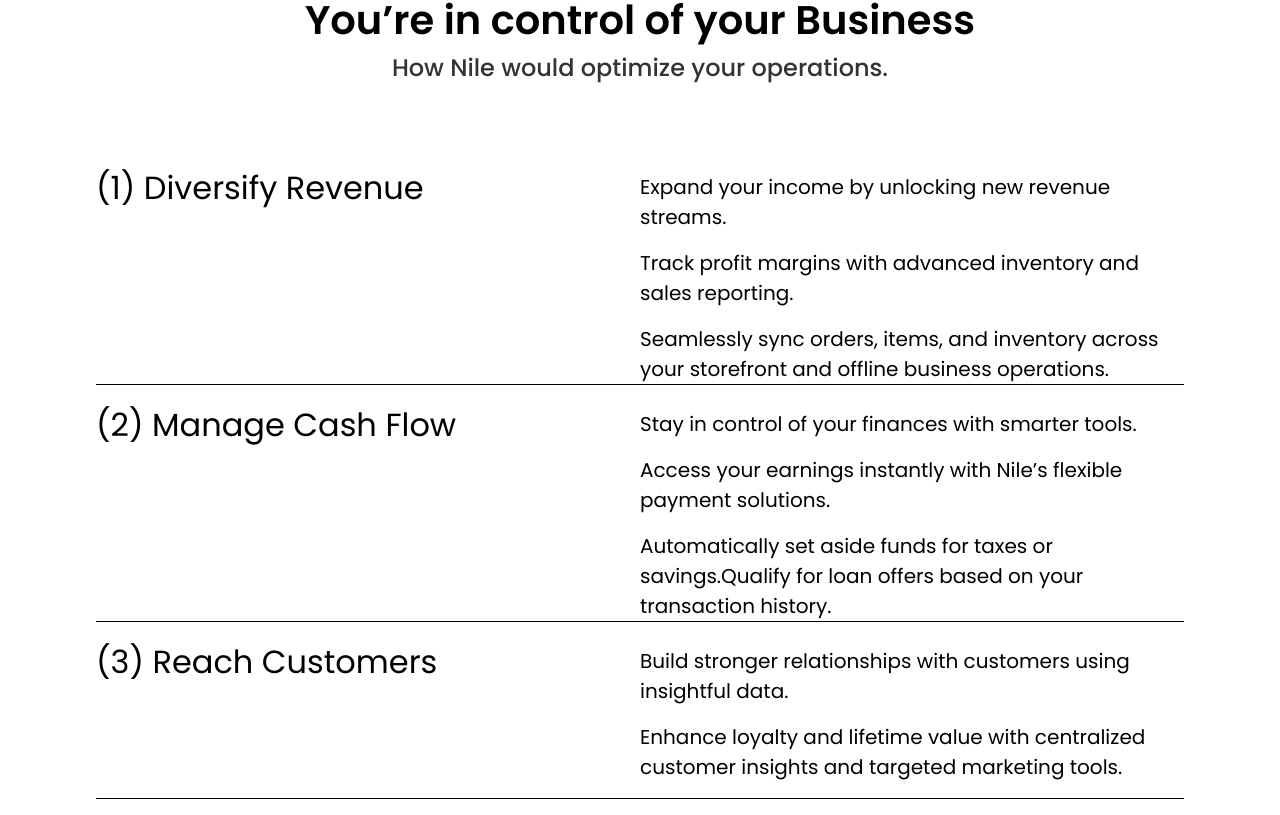
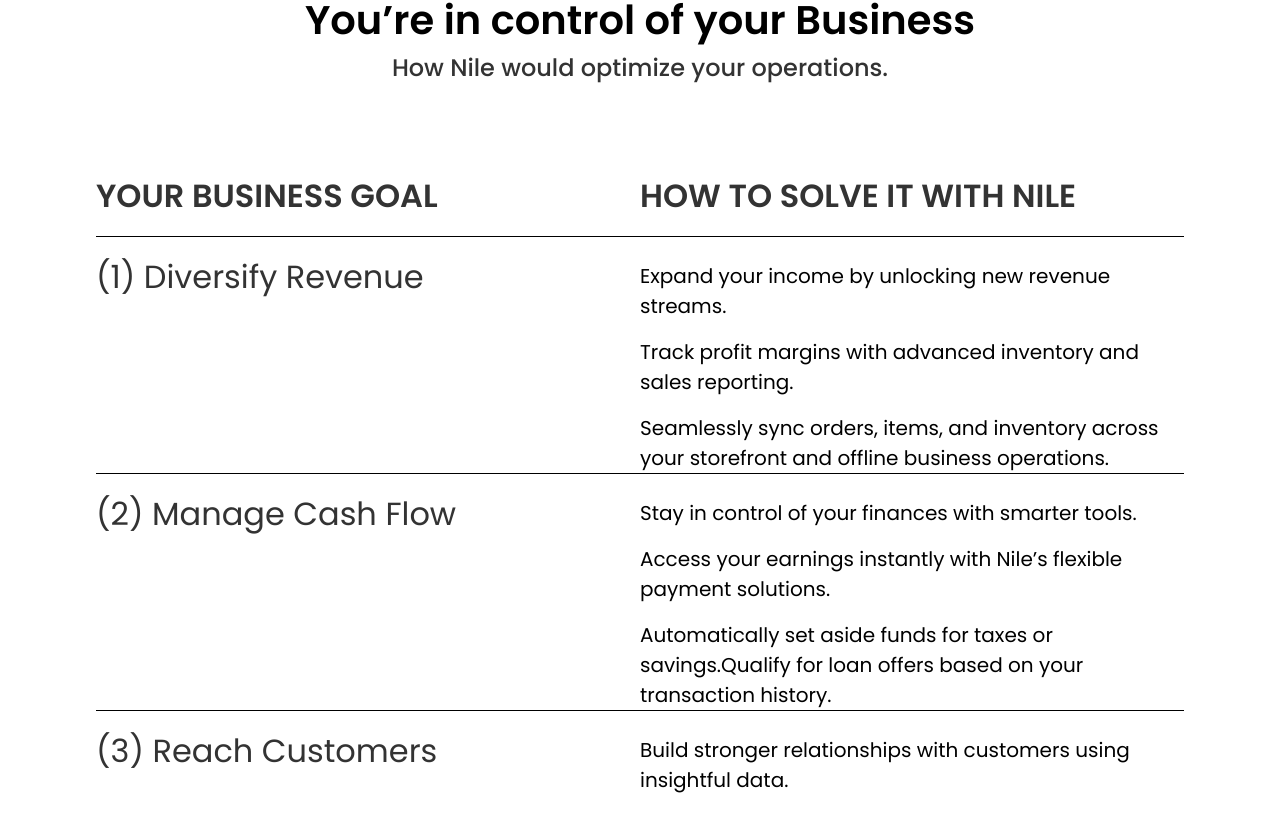
Before and after one commit to pejuameenat/Current-Nile-Webpage, a React (Vite) app in the folder new-nile-webpage/: page / in a window 1280 px wide. Shown: the part 2039-2854 px from the top of the page. Built offline with nearby package versions, Linux system fonts and the light colour scheme.

Commit message:
added header for each the useCase component description

```diff
--- a/new-nile-webpage/src/Components/useCase/UseCase.jsx
+++ b/new-nile-webpage/src/Components/useCase/UseCase.jsx
@@ -14,13 +14,17 @@
           </p>
         </div>
         <article className=" mt-16">
+          <div className="hidden md:grid md:grid-cols-2 pt-6 border-b border-black">
+            <h2 className="text-[32px] pb-4 text-pry3 font-semibold">YOUR BUSINESS GOAL</h2>
+            <h2 className="text-[32px] pb-4 text-pry3 font-semibold">HOW TO SOLVE IT WITH NILE</h2>
+          </div>
           {useCases.map((item) => {
             return (
               <div
                 className="grid md:grid-cols-2 pt-6 border-b border-black"
                 key={item.id}
               >
-                <h4 className="text-2xl md:text-[32px]">{item.title}</h4>
+                <h4 className="text-2xl md:text-[32px] text-pry3">{item.title}</h4>
                 <div className="">
                   <li className="mb-4 md:text-[20px]">{item.description1}</li>
                   <li className="mb-4 md:text-[20px]">{item.description2}</li>
```
